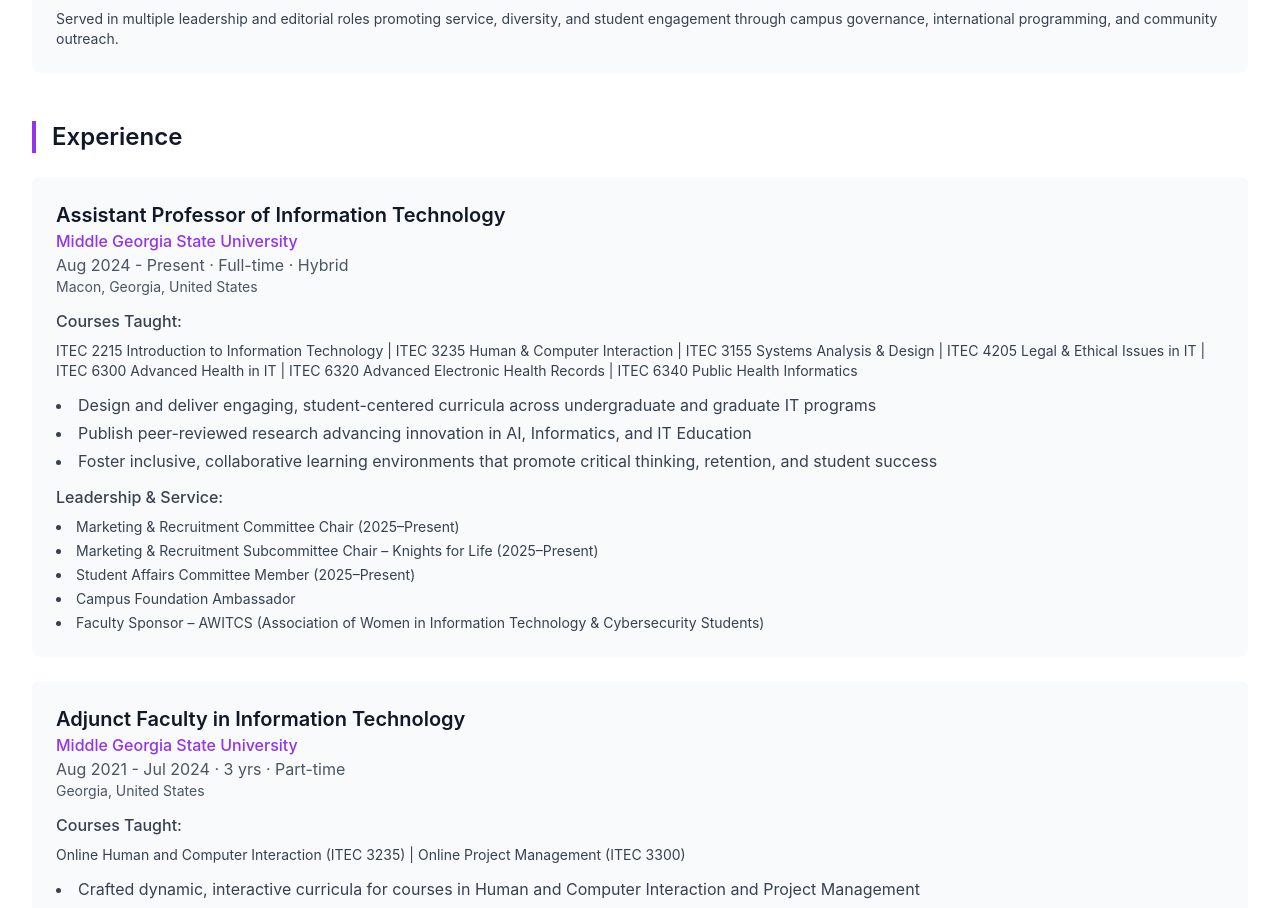
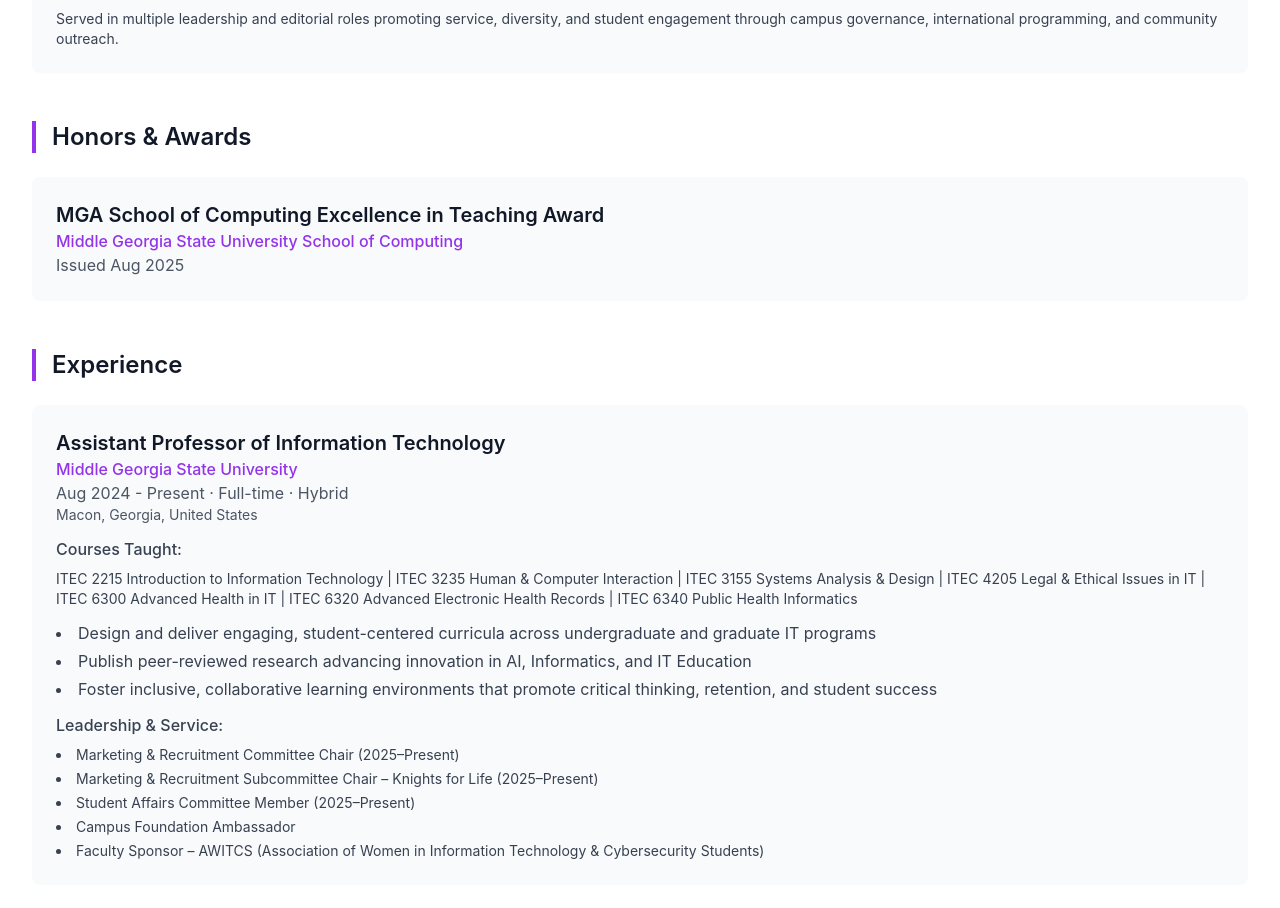
Before and after one commit to acmunoz14/Portfolio, a React (Vite) app: page / in a window 1280 px wide. Shown: the part 3242-4150 px from the top of the page. Built offline with nearby package versions, Linux system fonts and the light colour scheme.

Commit message:
Updated App.tsx

```diff
--- a/src/App.tsx
+++ b/src/App.tsx
@@ -226,6 +226,18 @@ function App() {
                   <p className="text-gray-600">2003 - 2005</p>
                   <p className="text-gray-700 mt-2"><span className="font-medium">Activities and societies:</span> Phi Theta Kappa Honors Society, Coca-Cola Two-Year College Scholar (2005), Circle K International (President & Vice President), Georgia District Circle K Board (President's Council Rep), Student Government Association (Vice President & Secretary), Student Ambassador – Enrollment & Recruitment Committee, International Club (President), International Movie Club, Editor – The Hoopee Bird Newsletter</p>
                   <p className="text-gray-700 mt-2 text-sm">Served in multiple leadership and editorial roles promoting service, diversity, and student engagement through campus governance, international programming, and community outreach.</p>
+                </div>
+              </div>
+            </div>
+
+            {/* Honors & Awards */}
+            <div>
+              <h3 className="text-2xl font-semibold text-gray-900 mb-6 border-l-4 border-purple-600 pl-4">Honors & Awards</h3>
+              <div className="space-y-6">
+                <div className="bg-gray-50 p-6 rounded-lg hover:shadow-md transition-shadow">
+                  <h4 className="text-xl font-semibold text-gray-900">MGA School of Computing Excellence in Teaching Award</h4>
+                  <p className="text-purple-600 font-medium">Middle Georgia State University School of Computing</p>
+                  <p className="text-gray-600">Issued Aug 2025</p>
                 </div>
               </div>
             </div>
```
